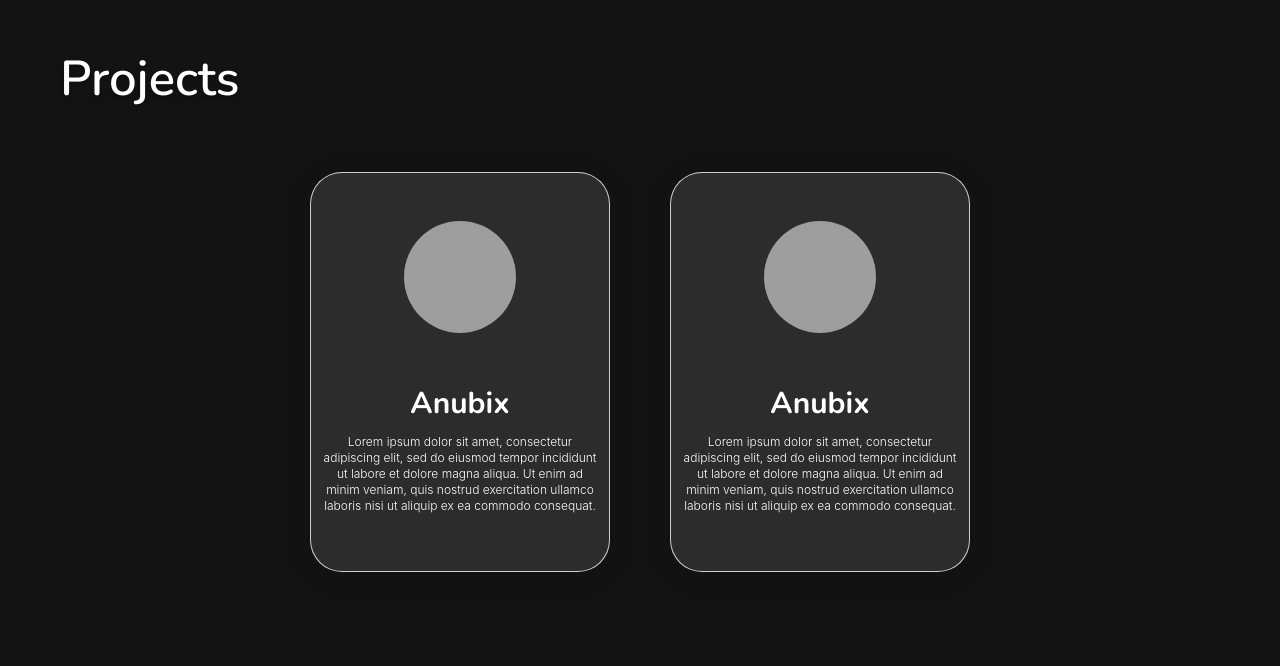
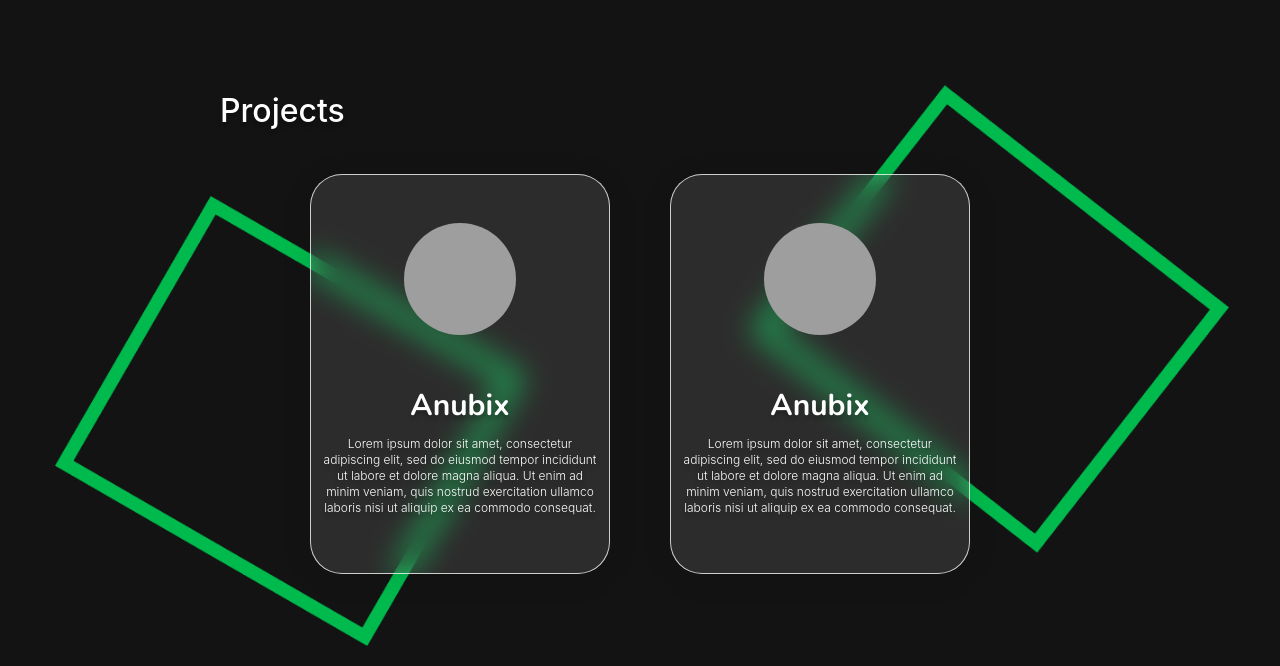
Before and after one commit to pbdsce/portfolio-template, a React (Create React App) app: page / in a window 1280 px wide. Shown: the part 1632-2298 px from the top of the page. Before the commit the page ends 2234 px from the top, so only its background shows below. Built offline with nearby package versions, Linux system fonts and the light colour scheme; grey boxes are pictures that could not be loaded.

Commit message:
Updated Projects

```diff
--- a/src/Sections/Project/Project.css
+++ b/src/Sections/Project/Project.css
@@ -70,18 +70,49 @@
 }
 
 .Project-Title{
-    display: flex;
-    flex-direction: row;
-    align-items: flex-start;
+    position: relative;
     padding: 30px;
-    margin-left: 30px;
+    margin: 2rem auto;
+    max-width: 900px;
     text-shadow: 0px 4px 4px rgba(0, 0, 0, 0.25);
 }
 .Project-Title h2{
-    font-family: 'Nunito';
     font-style: normal;
-    font-weight: 600;
-    font-size: 49px;
+    font-weight: 500;
+    font-size: 2rem;
     line-height: 67px;
     color: white;
+    width: 100%;
 }
+
+
+
+.rectangle{
+    position :absolute;
+    height: 450px;
+    z-index: -10;
+}
+.rectangle:first-child{
+    top: 8%;
+    right:-15%;
+    transform: rotate(8deg);
+}
+.rectangle:nth-child(2){
+    bottom:-2%;
+    left:-15%;
+}
+.adjust-rectangle{
+    top: 10rem;
+}
+@media screen and (max-width:600px) {
+    .rectangle:first-child{
+        right:-80%;
+        top:10%;
+    }
+    .rectangle:nth-child(2){
+        left:-50%;
+    }
+    .adjust-rectangle{
+        top: 20rem;
+    }
+}
--- a/src/Sections/Projects.js
+++ b/src/Sections/Projects.js
@@ -1,6 +1,7 @@
 import React from 'react'
 import Project from './Project/Project'
 import data from '../data.json'
+import rectangle from '../assets/rectangle.png'
 import './Project/Project.css'
 const Projects = () => {
   const projects = data.Projects;
@@ -10,10 +11,16 @@ const Projects = () => {
 
     <>
           <div className='Project-Title'>
+
           <h2>Projects</h2>
+          <div className="projects">
+
+          <img src={rectangle} alt="rectangle" className = "rectangle" />
+          <img src={rectangle} className = {`rectangle ${projects.length===1?"adjust-rectangle":""}`} alt="rectangle" />
           </div>
           <div className='flex-row'>
               {projects.map((data) => <Project data = {data} />)}
+          </div>
           </div>
     </>
     }
```
Also changed, not shown: src/assets/rectangle.png (added).
